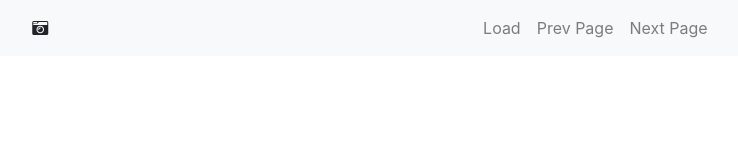
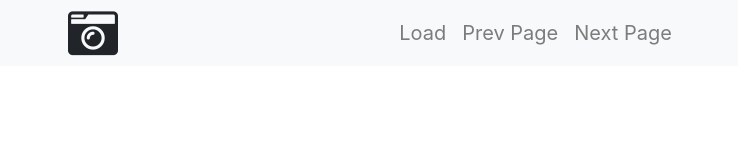
Before and after one commit to theodorbrown/JavaScriptLearningRepository, a plain HTML site: page photobox/index.html in a window 1280 px wide. Shown: the whole page, without its empty margins (266-1004 px from the left). Drawn offline with nearby package versions, Linux system fonts and the light colour scheme.

Commit message:
more style

```diff
--- a/photobox/index.html
+++ b/photobox/index.html
@@ -13,16 +13,16 @@
             <span class="navbar-toggler-icon"></span>
         </button>
         <div class="collapse navbar-collapse" id="navbarResponsive">
-            <i class="fas fa-camera-retro"></i>
-            <ul class="navbar-nav ml-auto">
+            <i class="fas fa-camera-retro" style="font-size: 50px"></i>
+            <ul class="navbar-nav ml-4">
                 <li class="nav-item">
-                    <a class="nav-link" id="load_gallery">Load</a>
+                    <a class="nav-link" id="load_gallery" style="font-size: 20px">Load</a>
                 </li>
                 <li class="nav-item">
-                    <a class="nav-link" id="previous">Prev Page</a>
+                    <a class="nav-link" id="previous"style="font-size: 20px" >Prev Page</a>
                 </li>
                 <li class="nav-item">
-                    <a class="nav-link" id="next">Next Page</a>
+                    <a class="nav-link" id="next" style="font-size: 20px">Next Page</a>
                 </li>
             </ul>
         </div>
--- a/photobox/module/gallery.js
+++ b/photobox/module/gallery.js
@@ -5,8 +5,8 @@ let gallery = document.querySelector("#photobox-gallery");
 let currentMax;
 let currentMin;
 let container = document.createElement("div");
-container.setAttribute("id", "container-vig-load");
-container.setAttribute("class", "gallery-container");
+    container.setAttribute("id", "container-vig-load");
+    container.setAttribute("class", "gallery-container");
 //init container vide
 gallery.appendChild(container);
 
@@ -23,7 +23,7 @@ export function loadG() {
   currentMax = 15
 }
 
-export function editDom(tabl) {""
+export function editDom(tabl) {
   //suppresion du contenu de la galerie à chaque load
   document.getElementById("container-vig-load").innerHTML = ""
 
@@ -61,7 +61,7 @@ export function editDom(tabl) {""
 function paginateur(elementId){
   if (elementId == "previous") {
     if (currentMin == 0) {
-      //do nothing
+      alert("Pas de page précédente");
     } else {
       currentMin-=15;
       currentMax-=15;
@@ -69,7 +69,7 @@ function paginateur(elementId){
     }
   } else if (elementId == "next") {
     if (currentMax == 5000) {
-      //do nothing
+      alert("Pas de page suivante");
     } else {
       currentMin+=15;
       currentMax+=15;
```
